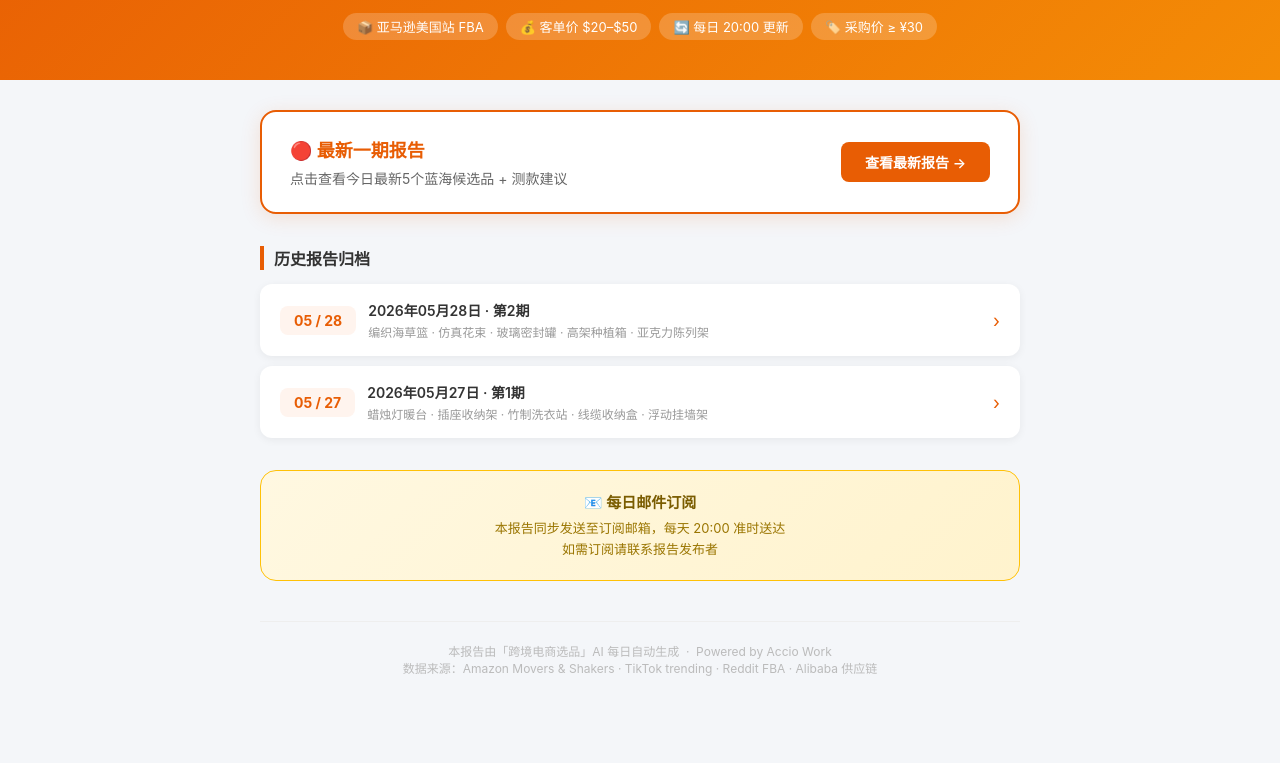
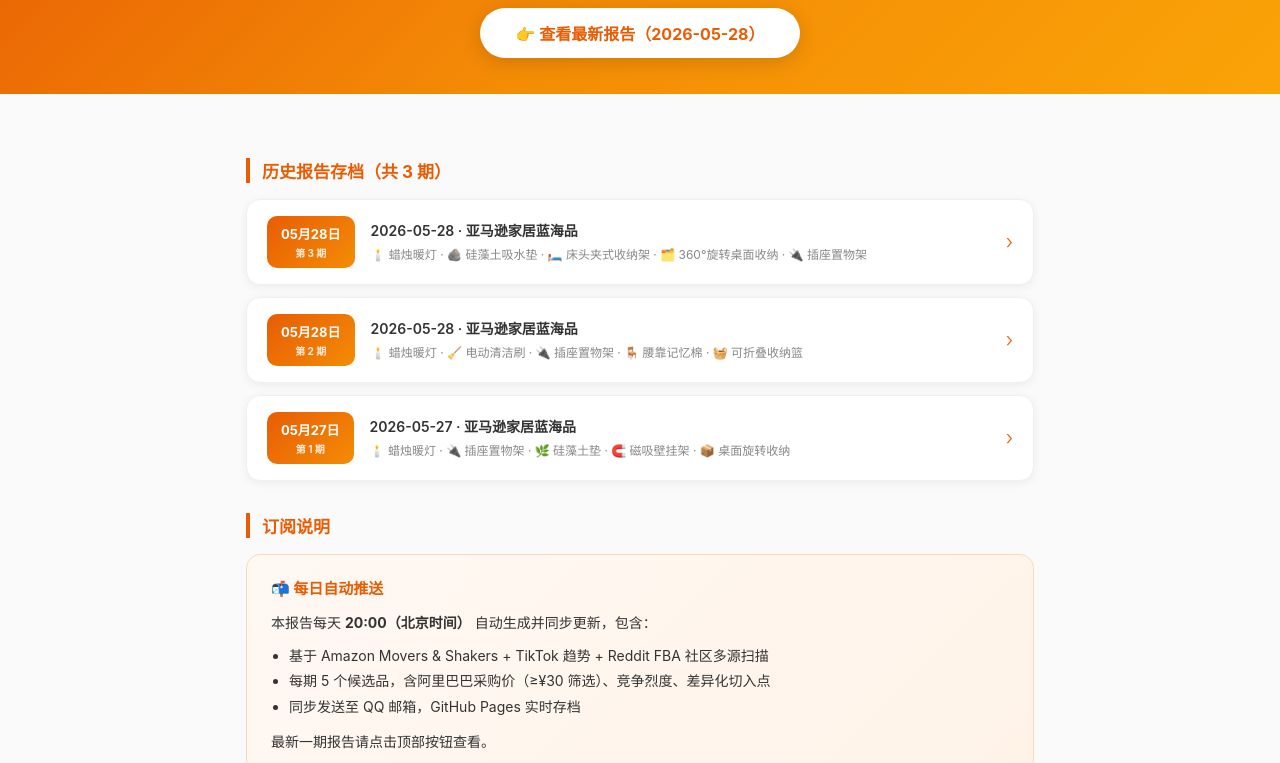
Before and after one commit to ronnyvicxy-beep/product-report, a plain HTML site: page index.html in a window 1280 px wide. Shown: the part 186-949 px from the top of the page. Before the commit the page ends 922 px from the top, so only its background shows below. Drawn offline with Linux system fonts and the light colour scheme.

Commit message:
Update index.html with 3rd issue

```diff
--- a/index.html
+++ b/index.html
@@ -3,197 +3,167 @@
 <head>
 <meta charset="UTF-8">
 <meta name="viewport" content="width=device-width, initial-scale=1.0">
-  <title>每日选品报告 · 亚马逊家居蓝海品</title>
+<title>每日选品报告 · 亚马逊家居蓝海品 · 导航首页</title>
 <style>
   * { box-sizing: border-box; margin: 0; padding: 0; }
-    body {
-      font-family: -apple-system, BlinkMacSystemFont, "Segoe UI", "PingFang SC", "Hiragino Sans GB", Arial, sans-serif;
-      background: #f4f6f9;
-      color: #333;
-      min-height: 100vh;
-    }
+  body { font-family: -apple-system, BlinkMacSystemFont, 'PingFang SC', 'Segoe UI', sans-serif; background: #fafafa; color: #1a1a1a; }
 
-    /* Header */
-    .header {
-      background: linear-gradient(135deg, #e85d04 0%, #f48c06 100%);
+  .banner {
+    background: linear-gradient(135deg, #e85d04 0%, #f48c06 50%, #faa307 100%);
     color: white;
-      padding: 48px 20px 40px;
+    padding: 44px 24px 36px;
     text-align: center;
   }
-    .header .icon { font-size: 48px; margin-bottom: 12px; }
-    .header h1 { font-size: 26px; font-weight: 700; margin-bottom: 8px; line-height: 1.4; }
-    .header p { font-size: 14px; opacity: 0.9; margin-bottom: 16px; }
-    .header .tags { display: flex; justify-content: center; flex-wrap: wrap; gap: 8px; }
-    .header .tags span {
-      background: rgba(255,255,255,0.2);
-      border-radius: 20px;
-      padding: 4px 14px;
-      font-size: 13px;
-    }
-
-    /* 最新报告入口 */
-    .container { max-width: 800px; margin: 0 auto; padding: 30px 20px 60px; }
-
-    .latest-card {
-      background: white;
-      border-radius: 16px;
-      box-shadow: 0 4px 20px rgba(232,93,4,0.15);
-      border: 2px solid #e85d04;
-      padding: 24px 28px;
-      margin-bottom: 32px;
-      display: flex;
-      align-items: center;
-      justify-content: space-between;
-      gap: 16px;
-    }
-    .latest-card .left h2 { font-size: 18px; font-weight: 700; color: #e85d04; margin-bottom: 6px; }
-    .latest-card .left p { font-size: 14px; color: #666; }
+  .banner .logo { font-size: 36px; margin-bottom: 10px; }
+  .banner h1 { font-size: clamp(20px, 5vw, 30px); font-weight: 800; }
+  .banner .subtitle { margin-top: 8px; font-size: 14px; opacity: 0.88; }
   .latest-btn {
     display: inline-block;
-      background: #e85d04;
-      color: white;
+    margin-top: 24px;
+    background: white;
+    color: #e85d04;
+    font-weight: 700;
+    font-size: 16px;
+    padding: 13px 36px;
+    border-radius: 50px;
     text-decoration: none;
-      padding: 10px 24px;
-      border-radius: 8px;
-      font-size: 14px;
-      font-weight: 600;
-      white-space: nowrap;
-      transition: background 0.2s;
+    box-shadow: 0 4px 20px rgba(0,0,0,0.15);
+    transition: transform 0.2s, box-shadow 0.2s;
   }
-    .latest-btn:hover { background: #c94e00; }
+  .latest-btn:hover { transform: translateY(-2px); box-shadow: 0 8px 28px rgba(0,0,0,0.2); }
 
-    /* 历史列表 */
-    .section-title {
-      font-size: 16px;
-      font-weight: 700;
-      color: #333;
-      margin-bottom: 14px;
-      padding-left: 10px;
-      border-left: 4px solid #e85d04;
-    }
+  .container { max-width: 820px; margin: 0 auto; padding: 32px 16px 60px; }
+  .section-title { font-size: 17px; font-weight: 700; color: #e85d04; border-left: 4px solid #e85d04; padding-left: 12px; margin: 32px 0 16px; }
 
-    .report-list { display: flex; flex-direction: column; gap: 10px; }
-
-    .report-item {
+  .history-list { display: flex; flex-direction: column; gap: 12px; }
+  .history-item {
     background: white;
-      border-radius: 12px;
-      box-shadow: 0 2px 8px rgba(0,0,0,0.06);
+    border-radius: 14px;
     padding: 16px 20px;
     display: flex;
     align-items: center;
-      justify-content: space-between;
-      gap: 12px;
-      transition: box-shadow 0.2s, transform 0.1s;
+    gap: 16px;
     text-decoration: none;
-      color: inherit;
+    color: #1a1a1a;
+    box-shadow: 0 2px 10px rgba(0,0,0,0.06);
+    transition: transform 0.18s, box-shadow 0.18s;
+    border: 1px solid #f0f0f0;
   }
-    .report-item:hover {
-      box-shadow: 0 4px 16px rgba(232,93,4,0.12);
-      transform: translateY(-1px);
-    }
-    .report-item .date-badge {
-      background: #fff4ee;
-      color: #e85d04;
-      border-radius: 8px;
-      padding: 6px 14px;
-      font-size: 14px;
+  .history-item:hover { transform: translateX(4px); box-shadow: 0 4px 20px rgba(232,93,4,0.12); border-color: #e85d04; }
+  .date-badge {
+    background: linear-gradient(135deg, #e85d04, #f48c06);
+    color: white;
+    border-radius: 10px;
+    padding: 8px 14px;
+    font-size: 13px;
     font-weight: 700;
     white-space: nowrap;
-      flex-shrink: 0;
+    text-align: center;
+    min-width: 80px;
   }
-    .report-item .info { flex: 1; }
-    .report-item .info .title { font-size: 14px; font-weight: 600; color: #333; margin-bottom: 3px; }
-    .report-item .info .desc { font-size: 12px; color: #999; }
-    .report-item .arrow { color: #e85d04; font-size: 18px; flex-shrink: 0; }
+  .date-badge .issue { font-size: 10px; opacity: 0.85; display: block; margin-top: 2px; }
+  .item-content { flex: 1; }
+  .item-title { font-size: 14px; font-weight: 600; color: #333; margin-bottom: 5px; }
+  .item-products { font-size: 12px; color: #888; line-height: 1.6; }
+  .item-arrow { color: #e85d04; font-size: 20px; font-weight: 300; }
 
-    /* 订阅提示 */
   .subscribe-box {
-      background: linear-gradient(135deg, #fff8e1, #fff3cd);
-      border: 1px solid #ffc107;
-      border-radius: 16px;
+    background: linear-gradient(135deg, #fff8f3, #fff3e8);
+    border: 1px solid #fdd9b8;
+    border-radius: 14px;
     padding: 20px 24px;
-      margin-top: 32px;
-      text-align: center;
+    margin-top: 8px;
+    font-size: 14px;
+    line-height: 1.8;
+    color: #333;
   }
-    .subscribe-box h3 { font-size: 15px; color: #7a5c00; margin-bottom: 6px; }
-    .subscribe-box p { font-size: 13px; color: #9a7500; line-height: 1.6; }
+  .subscribe-box h3 { color: #e85d04; font-size: 15px; margin-bottom: 8px; }
 
-    /* 底部 */
-    .footer {
-      text-align: center;
-      color: #bbb;
-      font-size: 12px;
-      margin-top: 40px;
-      padding-top: 20px;
-      border-top: 1px solid #eee;
-    }
+  footer { text-align: center; padding: 28px 16px; font-size: 12px; color: #bbb; border-top: 1px solid #eee; margin-top: 40px; }
+  footer a { color: #e85d04; text-decoration: none; }
 
   @media (max-width: 500px) {
-      .latest-card { flex-direction: column; text-align: center; }
-      .header h1 { font-size: 20px; }
+    .history-item { flex-wrap: wrap; }
+    .date-badge { min-width: 70px; }
   }
 </style>
 </head>
 <body>
 
-<div class="header">
-  <div class="icon">🏠</div>
-  <h1>亚马逊美国站 · 每日家居蓝海选品报告</h1>
-  <p>每天自动更新 · 聚焦低竞争高潜力家居新品 · 含1688供应链参考</p>
-  <div class="tags">
-    <span>📦 亚马逊美国站 FBA</span>
-    <span>💰 客单价 $20–$50</span>
-    <span>🔄 每日 20:00 更新</span>
-    <span>🏷️ 采购价 ≥ ¥30</span>
-  </div>
+<div class="banner">
+  <div class="logo">📦</div>
+  <h1>每日选品报告</h1>
+  <div class="subtitle">亚马逊美国站 · 家居蓝海品 · 每日 20:00 自动更新</div>
+  <a href="latest.html" class="latest-btn">👉 查看最新报告（2026-05-28）</a>
 </div>
 
 <div class="container">
 
-  <!-- 最新报告 -->
-  <div class="latest-card">
-    <div class="left">
-      <h2>🔴 最新一期报告</h2>
-      <p>点击查看今日最新5个蓝海候选品 + 测款建议</p>
+  <div class="section-title">历史报告存档（共 3 期）</div>
+  <div class="history-list">
+
+    <!-- 第3期 -->
+    <a href="2026-05-28.html" class="history-item">
+      <div class="date-badge">
+        05月28日
+        <span class="issue">第 3 期</span>
       </div>
-    <a class="latest-btn" href="index.html">查看最新报告 →</a>
+      <div class="item-content">
+        <div class="item-title">2026-05-28 · 亚马逊家居蓝海品</div>
+        <div class="item-products">🕯️ 蜡烛暖灯 · 🪨 硅藻土吸水垫 · 🛏️ 床头夹式收纳架 · 🗂️ 360°旋转桌面收纳 · 🔌 插座置物架</div>
       </div>
-
-  <!-- 历史归档 -->
-  <div class="section-title">历史报告归档</div>
-  <div class="report-list">
-
-    <a class="report-item" href="2026-05-28.html">
-      <div class="date-badge">05 / 28</div>
-      <div class="info">
-        <div class="title">2026年05月28日 · 第2期</div>
-        <div class="desc">编织海草篮 · 仿真花束 · 玻璃密封罐 · 高架种植箱 · 亚克力陈列架</div>
-      </div>
-      <div class="arrow">›</div>
+      <div class="item-arrow">›</div>
     </a>
 
-    <a class="report-item" href="2026-05-27.html">
-      <div class="date-badge">05 / 27</div>
-      <div class="info">
-        <div class="title">2026年05月27日 · 第1期</div>
-        <div class="desc">蜡烛灯暖台 · 插座收纳架 · 竹制洗衣站 · 线缆收纳盒 · 浮动挂墙架</div>
+    <!-- 第2期 -->
+    <a href="2026-05-28.html" class="history-item">
+      <div class="date-badge">
+        05月28日
+        <span class="issue">第 2 期</span>
       </div>
-      <div class="arrow">›</div>
+      <div class="item-content">
+        <div class="item-title">2026-05-28 · 亚马逊家居蓝海品</div>
+        <div class="item-products">🕯️ 蜡烛暖灯 · 🧹 电动清洁刷 · 🔌 插座置物架 · 🪑 腰靠记忆棉 · 🧺 可折叠收纳篮</div>
+      </div>
+      <div class="item-arrow">›</div>
+    </a>
+
+    <!-- 第1期 -->
+    <a href="2026-05-27.html" class="history-item">
+      <div class="date-badge">
+        05月27日
+        <span class="issue">第 1 期</span>
+      </div>
+      <div class="item-content">
+        <div class="item-title">2026-05-27 · 亚马逊家居蓝海品</div>
+        <div class="item-products">🕯️ 蜡烛暖灯 · 🔌 插座置物架 · 🌿 硅藻土垫 · 🧲 磁吸壁挂架 · 📦 桌面旋转收纳</div>
+      </div>
+      <div class="item-arrow">›</div>
     </a>
 
   </div>
 
-  <!-- 订阅提示 -->
+  <div class="section-title">订阅说明</div>
   <div class="subscribe-box">
-    <h3>📧 每日邮件订阅</h3>
-    <p>本报告同步发送至订阅邮箱，每天 20:00 准时送达<br>如需订阅请联系报告发布者</p>
-  </div>
-
-  <div class="footer">
-    本报告由「跨境电商选品」AI 每日自动生成 &nbsp;·&nbsp; Powered by Accio Work<br>
-    数据来源：Amazon Movers & Shakers · TikTok trending · Reddit FBA · Alibaba 供应链
+    <h3>📬 每日自动推送</h3>
+    <p>本报告每天 <strong>20:00（北京时间）</strong> 自动生成并同步更新，包含：</p>
+    <ul style="margin-top:8px;padding-left:18px;">
+      <li>基于 Amazon Movers &amp; Shakers + TikTok 趋势 + Reddit FBA 社区多源扫描</li>
+      <li>每期 5 个候选品，含阿里巴巴采购价（≥¥30 筛选）、竞争烈度、差异化切入点</li>
+      <li>同步发送至 QQ 邮箱，GitHub Pages 实时存档</li>
+    </ul>
+    <p style="margin-top:10px;">最新一期报告请点击顶部按钮查看。</p>
   </div>
 
 </div>
+
+<footer>
+  <p>跨境电商选品日报 · 数据仅供参考，不构成投资建议</p>
+  <p style="margin-top:6px;">
+    <a href="latest.html">最新报告</a> ·
+    最后更新：2026-05-28 20:00 (CST)
+  </p>
+</footer>
+
 </body>
 </html>
```
Lines whose indentation alone changed are shown as unchanged.
